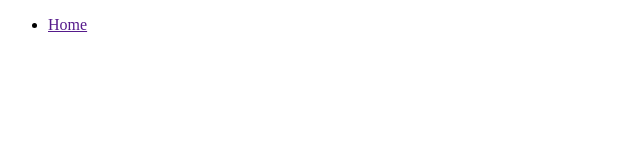
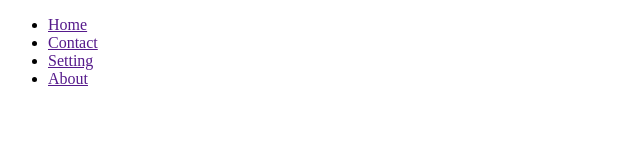
Before and after one commit to ridayislam402/Git-Practice-, a plain HTML site: page index.html in a window 1280 px wide. Shown: the whole page, without its empty margins (0-640 px from the left). Drawn offline with Linux system fonts and the light colour scheme.

Commit message:
add more nav
- add two new navbar

- new nav bar name contact and About

```diff
--- a/index.html
+++ b/index.html
@@ -8,9 +8,11 @@
 <body>
     <nav>
         <ul>
-            <li>
-                <a href="">Home</a>
-            </li>
+            <li><a href="">Home</a></li>
+            <li><a href="">Contact</a></li>
+            <li><a href="">Setting</a></li>
+            <li><a href="">About</a></li>
+
 
         </ul>
     </nav>
```
